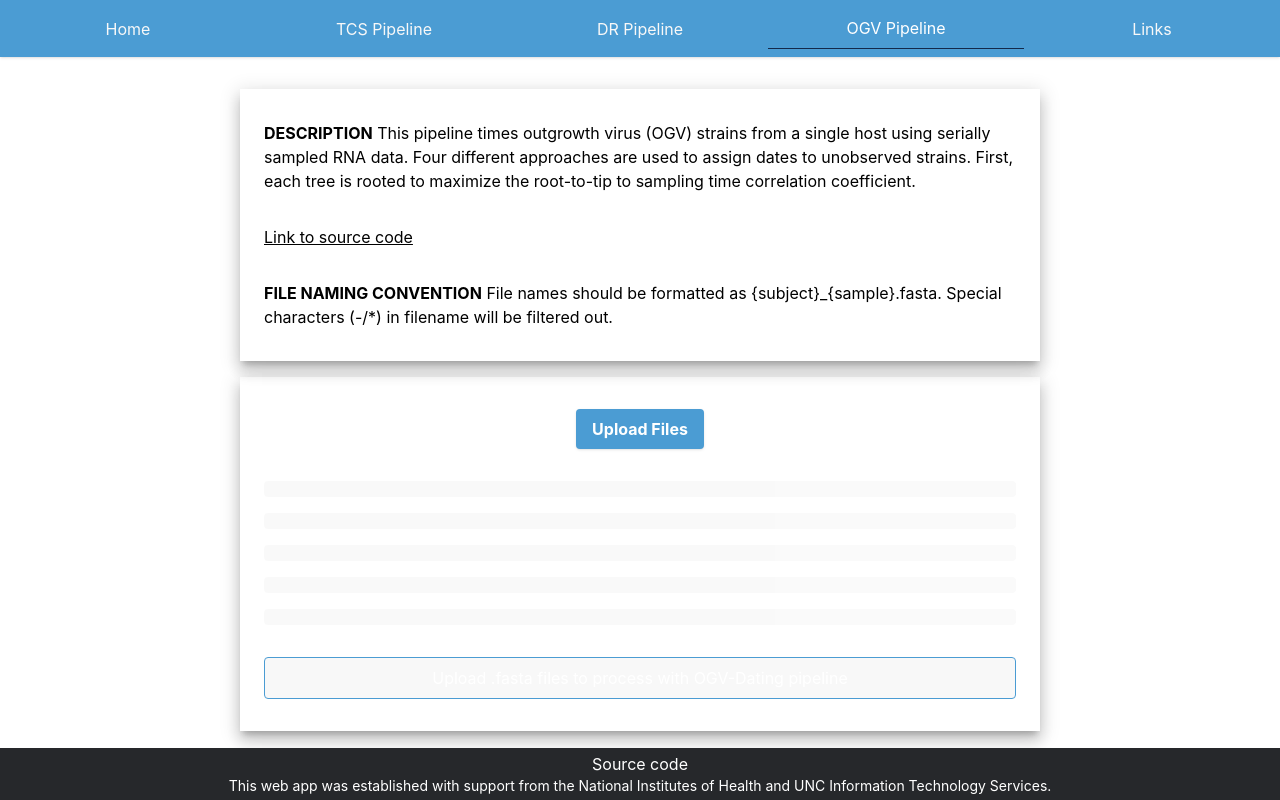
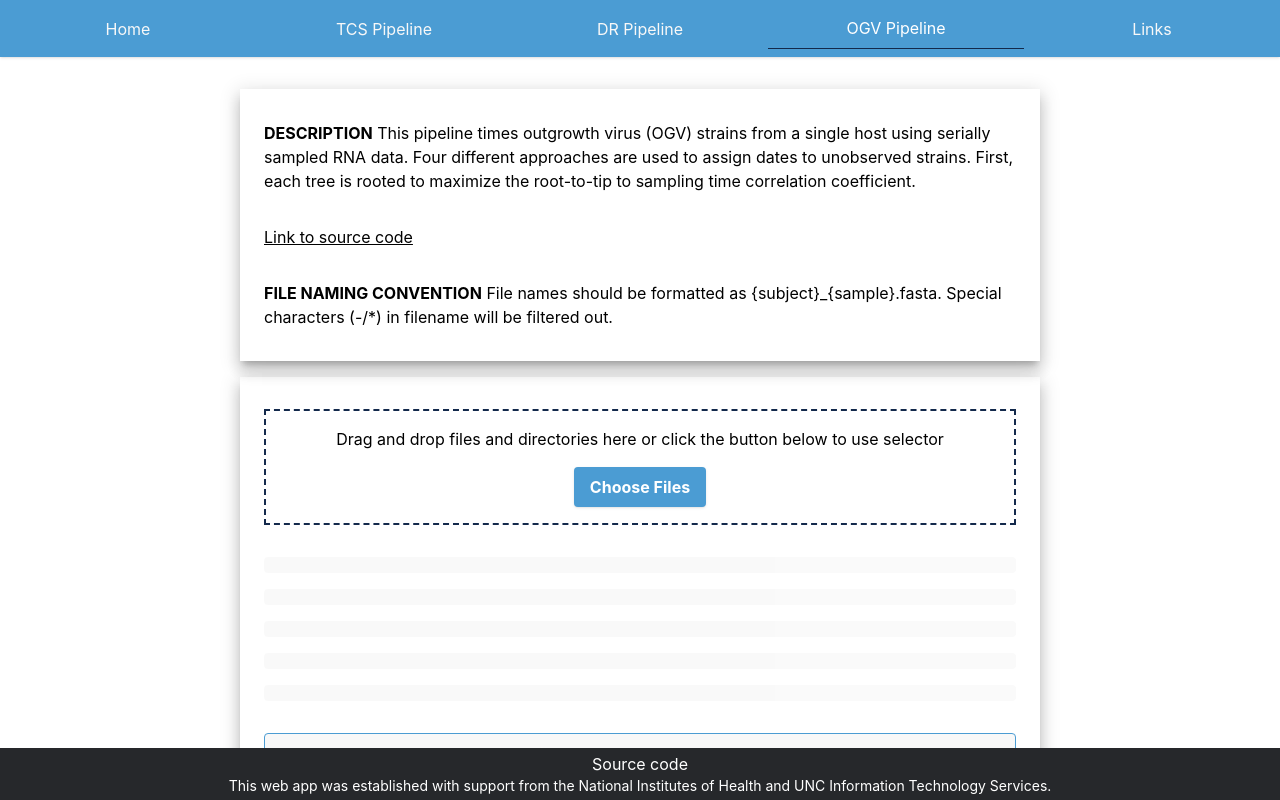
Before and after one commit to clarkmu/primer-id, a Next.js app: page /ogv in a window 1280 px wide. Built offline with nearby package versions, Linux system fonts and the light colour scheme.

Commit message:
add dropzone

```diff
--- a/package.json
+++ b/package.json
@@ -22,7 +22,8 @@
     "next": "12.1.6",
     "next-pwa": "^5.5.2",
     "react": "18.1.0",
-    "react-dom": "18.1.0"
+    "react-dom": "18.1.0",
+    "react-dropzone": "^14.2.3"
   },
   "devDependencies": {
     "@types/node": "17.0.39",
--- a/src/components/OGV/Uploads.tsx
+++ b/src/components/OGV/Uploads.tsx
@@ -17,8 +17,8 @@ export default function Uploads() {
 
   const disableButtons = files.length < 1 || error.length > 0;
 
-  const handleAdd = async (event: Event) => {
-    const addError = await addFiles(event);
+  const handleAdd = async (files: File[]) => {
+    const addError = await addFiles(files);
     if (addError) {
       setError(addError);
     } else if (error) {
@@ -41,10 +41,8 @@ export default function Uploads() {
 
   return (
     <div className="flex flex-col gap-8">
-      <div className="flex justify-around">
-        <div className="flex flex-col gap-2">
-          <InputFile multiple onChange={handleAdd} label="Upload Files" />
-        </div>
+      <div className="w-full">
+        <InputFile multiple onChange={handleAdd} label="Upload Files" />
       </div>
       <div className="max-h-[33vh] overflow-y-auto flex flex-col">
         {files.length < 1 ? (
--- a/src/components/TCSDR/Uploads.tsx
+++ b/src/components/TCSDR/Uploads.tsx
@@ -131,8 +131,8 @@ const Upload = () => {
 
   const { setState } = useTCSDRContext();
 
-  const addFile = (e) => {
-    const files = Array.from(e.target.files)
+  const addFiles = (files: File[]) => {
+    const acceptedFiles = Array.from(files)
       .filter((f) => f.name[0] !== ".")
       .filter(
         (f) =>
@@ -144,7 +144,7 @@ const Upload = () => {
         errors: [],
       }));
 
-    setState((s) => ({ ...s, files: [...s.files, ...files] }));
+    setState((s) => ({ ...s, files: [...s.files, ...acceptedFiles] }));
   };
 
   const handleContinueButtonClick = async () => {
@@ -184,7 +184,7 @@ const Upload = () => {
   return (
     <div className="flex flex-col gap-4">
       <div className="flex justify-around w-full my-4">
-        <InputFile multiple onChange={(e) => addFile(e)} label="Upload Files" />
+        <InputFile onChange={addFiles} />
       </div>
       {state.files.length > 0 ? (
         <ListFiles errors={errors} />
--- a/src/components/form/InputFile.tsx
+++ b/src/components/form/InputFile.tsx
@@ -1,23 +1,38 @@
-import { FC, useRef } from "react";
 import Button from "./Button";
+import { useDropzone } from "react-dropzone";
 
-const InputFile: FC<HTMLInputElement> = ({
-  label = "Choose Files",
+const InputFile = ({
+  onChange = () => null,
   disabled = false,
-  ...props
 }: {
-  label?: string;
+  onChange: () => void;
   disabled?: boolean;
 }) => {
-  const inputRef = useRef(null);
+  const { getRootProps, getInputProps, open } = useDropzone({
+    // Disable click and keydown behavior
+    noClick: true,
+    noKeyboard: true,
+    multiple: true,
+    onDrop: onChange,
+    disabled,
+  });
 
   return (
-    <>
-      <Button disabled={disabled} onClick={() => inputRef.current?.click()}>
-        {label}
+    <div
+      {...getRootProps({
+        className:
+          "dropzone w-full border-secondary hover:border-primary hover:cursor-pointer border-2 border-dashed flex flex-col justify-center items-center gap-4 p-4",
+      })}
+    >
+      <input {...getInputProps()} />
+      <p>
+        Drag and drop files and directories here or click the button below to
+        use selector
+      </p>
+      <Button disabled={disabled} onClick={open}>
+        Choose Files
       </Button>
-      <input ref={inputRef} type="file" {...props} className="hidden" />
-    </>
+    </div>
   );
 };
 
--- a/src/contexts/OGVContext.tsx
+++ b/src/contexts/OGVContext.tsx
@@ -13,7 +13,7 @@ import {
 type OGVContextType = {
   state: ogvType;
   setState: Dispatch<SetStateAction<ogvType>>;
-  addFiles: (event: Event) => string;
+  addFiles: (files: File[]) => string;
   removeFile: (filename: string) => void;
   filesByLib: () => object;
   submitOGV: () => Promise<string>;
@@ -23,7 +23,7 @@ type OGVContextType = {
 export const OGVContext = createContext<OGVContextType>({
   state: INITIAL_OGV,
   setState: () => null,
-  addFiles: (event: Event) => "",
+  addFiles: (files: File[]) => "",
   removeFile: (filename: string) => {},
   filesByLib: () => ({}),
   submitOGV: () => Promise.resolve(""),
@@ -71,16 +71,14 @@ export default function OGVContextProvider({
     }
   }, []);
 
-  const addFiles = async (event: Event) => {
+  const addFiles = async (files: File[]) => {
     // return isError
 
-    const input = event.target as HTMLInputElement;
-
-    if (!input.files?.length) {
+    if (!files?.length) {
       return "No files selected.";
     }
 
-    const newFiles = Array.from(input.files)
+    const newFiles = Array.from(files)
       .filter(
         (f) =>
           f.name.indexOf(".fast") !== -1 &&
@@ -95,25 +93,6 @@ export default function OGVContextProvider({
     if (newFiles.filter((f) => f.name.indexOf("_") === -1).length > 0) {
       return "Please name files as {subject}_{sample}.fasta";
     }
-
-    // const errors: string[] = [];
-
-    // for (const file of newFiles) {
-    //   const text = await file.text();
-    //   const lines = text.split(/\r?\n/);
-
-    //   for (const line of lines) {
-    //     if (line[0] === ">" && line.indexOf("WPI") === -1) {
-    //       errors.push(file.name);
-    //       break;
-    //     }
-    //   }
-    // }
-
-    // if (errors.length) {
-    //   const errorFiles = errors.join(", ");
-    //   return `Sequence names require a string of '_xxxx_xxxWPI' to process.  The following files fail QC:  ${errorFiles}`;
-    // }
 
     setState((s) => ({ ...s, files: [...s.files, ...newFiles] }));
 
--- a/src/styles/globals.css
+++ b/src/styles/globals.css
@@ -82,10 +82,10 @@ a {
   width: 80%;
 }
 
-::-webkit-scrollbar {
+/* ::-webkit-scrollbar {
   width: 0px;
   background: transparent;
-}
+} */
 
 .text-center {
   text-align: center;
```
Also changed, not shown: 1 other file (tests, documents, lock files or other folders).
